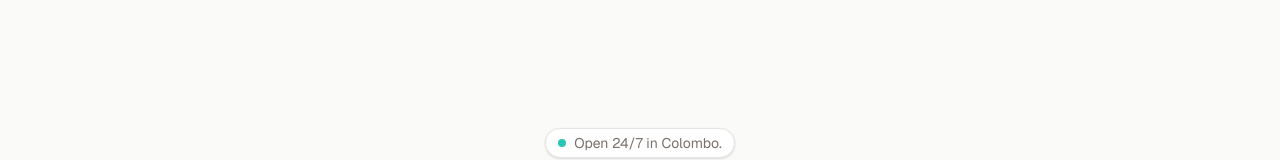
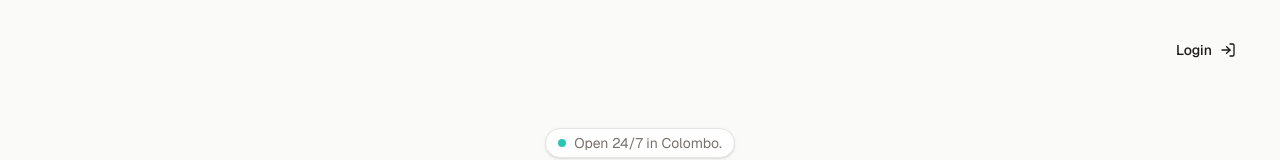
Before and after one commit to Heytechmate/overtime-cafe, a Next.js app: page / in a window 1280 px wide. Shown: the top 160 px of the page. Built offline with nearby package versions, Linux system fonts and the light colour scheme.

Commit message:
test update login

```diff
--- a/app/page.tsx
+++ b/app/page.tsx
@@ -2,7 +2,7 @@
 
 import Link from "next/link";
 import { motion } from "framer-motion";
-import { ArrowRight, Coffee, Gamepad2, Laptop, Moon, Paintbrush, Users, CreditCard, MapPin } from "lucide-react";
+import { ArrowRight, Coffee, Gamepad2, Laptop, Moon, Paintbrush, Users, CreditCard, MapPin, LogIn } from "lucide-react";
 import { Button } from "@/components/ui/button";
 import { Input } from "@/components/ui/input";
 // Removed unused "Image" import to fix build error
@@ -13,6 +13,17 @@ export default function Home() {
 
       {/* 1. Hero Section */}
       <section className="relative px-6 pt-24 pb-12 text-center md:pt-32 md:px-12">
+
+        {/* --- ADDED: Login Button (Top Right) --- */}
+        <div className="absolute top-6 right-6 md:top-8 md:right-8 z-50">
+          <Link href="/auth">
+            <Button variant="ghost" className="text-sm font-medium text-stone-900 dark:text-stone-50 hover:bg-stone-200/50 dark:hover:bg-stone-800/50 transition-colors gap-2">
+              Login <LogIn className="w-4 h-4" />
+            </Button>
+          </Link>
+        </div>
+        {/* --------------------------------------- */}
+
         <motion.div
           initial={{ opacity: 0, y: 20 }}
           animate={{ opacity: 1, y: 0 }}
```
